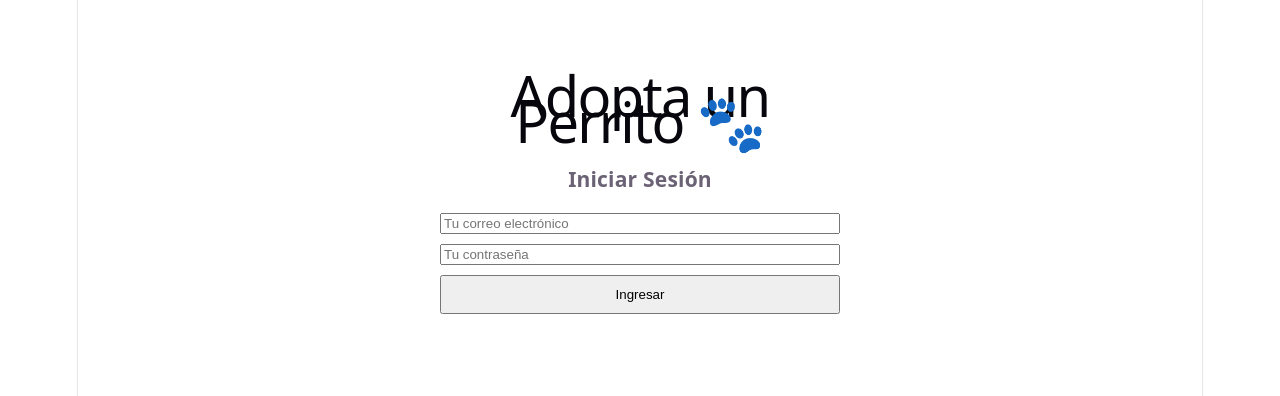
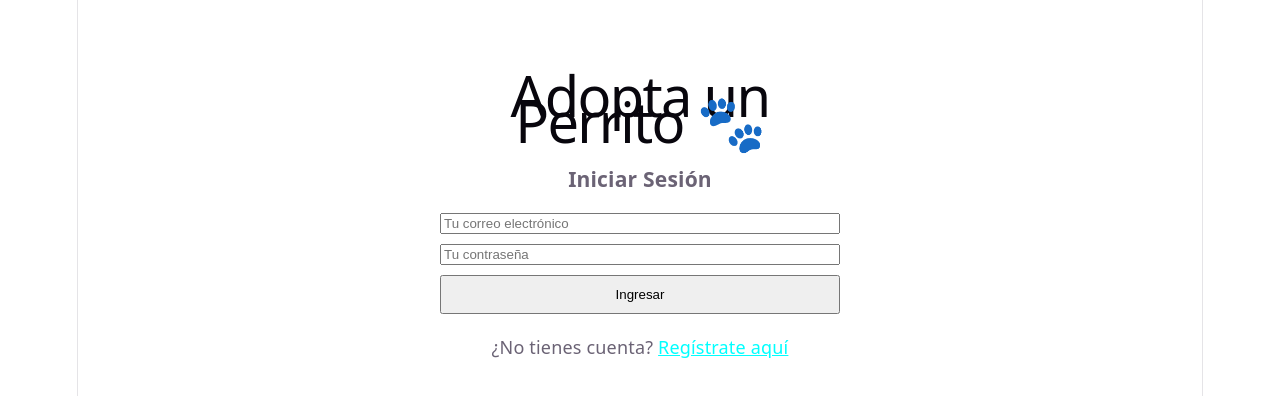
Before and after one commit to ids-fciencias-7009-2026-2/lambda-adopta-perrito-frontend, a React (Vite) app: page /login in a window 1280 px wide. Shown: the top 396 px of the page. Built offline with nearby package versions, Linux system fonts and the light colour scheme; the HTML template or start-up script is replaced by a standard one.

Commit message:
Sección para registrarse

```diff
--- a/src/components/Login.jsx
+++ b/src/components/Login.jsx
@@ -22,7 +22,6 @@ const Login = () => {
 
       if (response.ok) {
         const data = await response.json();
-
 
         sessionStorage.setItem('token', data.token);
 
@@ -60,8 +59,18 @@ const Login = () => {
         </button>
       </form>
 
+      {error && <p style={{ color: 'red', marginTop: '15px' }}>{error}</p>}
 
-      {error && <p style={{ color: 'red', marginTop: '15px' }}>{error}</p>}
+
+      <p style={{ marginTop: '20px' }}>
+        ¿No tienes cuenta?{' '}
+        <span
+          onClick={() => navigate('/register')}
+          style={{ color: 'cyan', cursor: 'pointer', textDecoration: 'underline' }}
+        >
+          Regístrate aquí
+        </span>
+      </p>
     </div>
   );
 };
```
